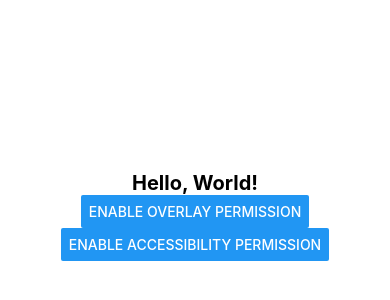
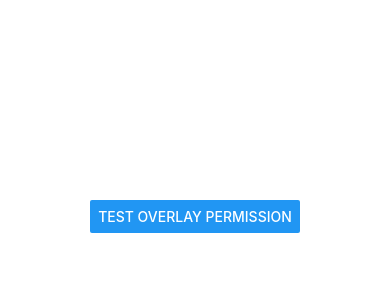
Before and after one commit to SiddartthVS/Nudge, a React Native app: screen / in a window 390 px wide. Shown: the part 206-506 px from the top of the page. Built offline with nearby package versions, Linux system fonts and the light colour scheme.

Commit message:
feat: add test android permission

```diff
--- a/App.tsx
+++ b/App.tsx
@@ -1,33 +1,33 @@
-import React from 'react';
-import { View, Text, StyleSheet, Button } from 'react-native';
-import { NativeModules } from 'react-native';
-const { DummyModule, PackageManagerModule } = NativeModules;
+import { NativeModules, Button, View } from 'react-native';
 
-console.log('MODULE:', DummyModule);
-console.log('INFO:', typeof DummyModule?.shout);
+// Make sure this name EXACTLY matches the string in your Java getName() method
+const { PermissionsModule } = NativeModules;
 
-DummyModule?.shout();
+export default function App() {
 
-const App = () => {
+  const handleOverlayRequest = () => {
+    console.log("1. Button clicked!");
+    console.log("2. Is Module Linked?:", PermissionsModule);
+
+    if (!PermissionsModule) {
+      console.error("❌ MODULE IS UNDEFINED - The Java package is not linked correctly.");
+      return;
+    }
+
+    try {
+      console.log("3. Calling Java method...");
+      PermissionsModule.requestOverlayPermission();
+    } catch (error) {
+      console.error("❌ JAVA ERROR:", error);
+    }
+  };
+
   return (
-    <View style={styles.container}>
-      <Text style={styles.text}>Hello, World!</Text>
-      <Button title="Enable Overlay Permission" onPress={() => PackageManagerModule?.requestOverlayPermission()} />
-        <Button title="Enable Accessibility Permission" onPress={() => PackageManagerModule?.requestAccessibilityPermission()} />
+    <View style={{ flex: 1, justifyContent: 'center', alignItems: 'center' }}>
+      <Button
+        title="Test Overlay Permission"
+        onPress={handleOverlayRequest}
+      />
     </View>
   );
 }
-
-const styles = StyleSheet.create({
-  container: {
-    flex: 1,
-    justifyContent: 'center',
-    alignItems: 'center',
-  },
-  text: {
-    fontSize: 20,
-    fontWeight: 'bold',
-  },
-});
-
-export default App;
```
Also changed, not shown: 2 other files (tests, documents, lock files or other folders).
